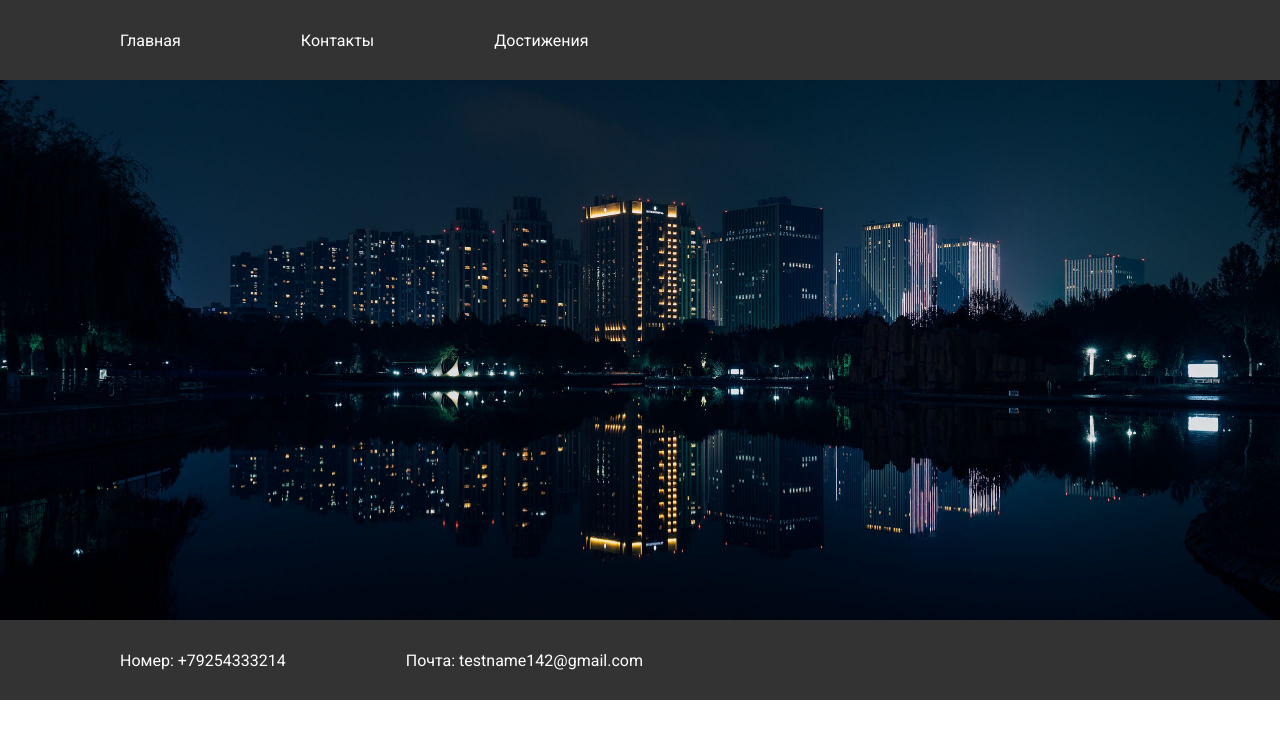
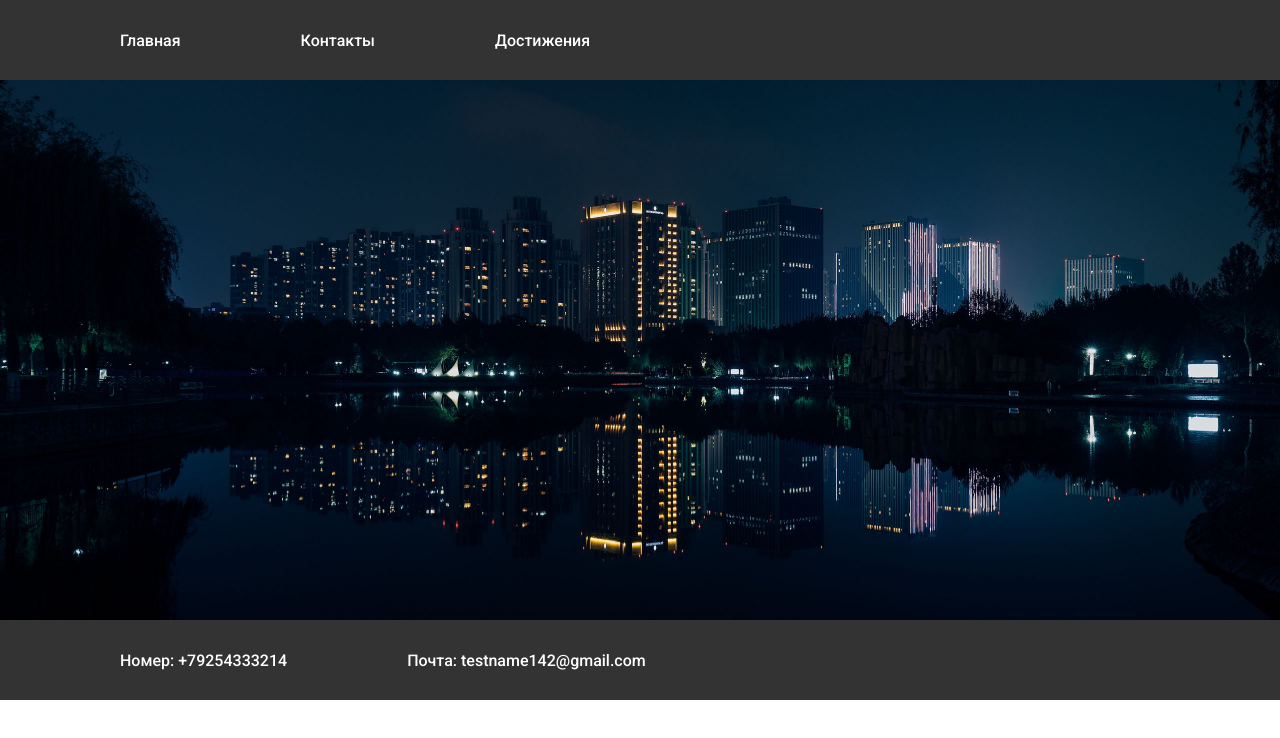
Before and after one commit to jaennil/web1lab, a plain HTML site: page index.html in a window 1280 px wide. Drawn offline with Linux system fonts and the light colour scheme.

Commit message:
feat: better font

```diff
--- a/style.css
+++ b/style.css
@@ -1,5 +1,4 @@
-@import url('https://fonts.googleapis.com/css2?family=Roboto:wght@100;400;700&display=swap');
-
+@import url('https://fonts.googleapis.com/css2?family=Roboto:wght@500&display=swap');
 * {
 	all: unset;
 	font-family: Roboto;
```
